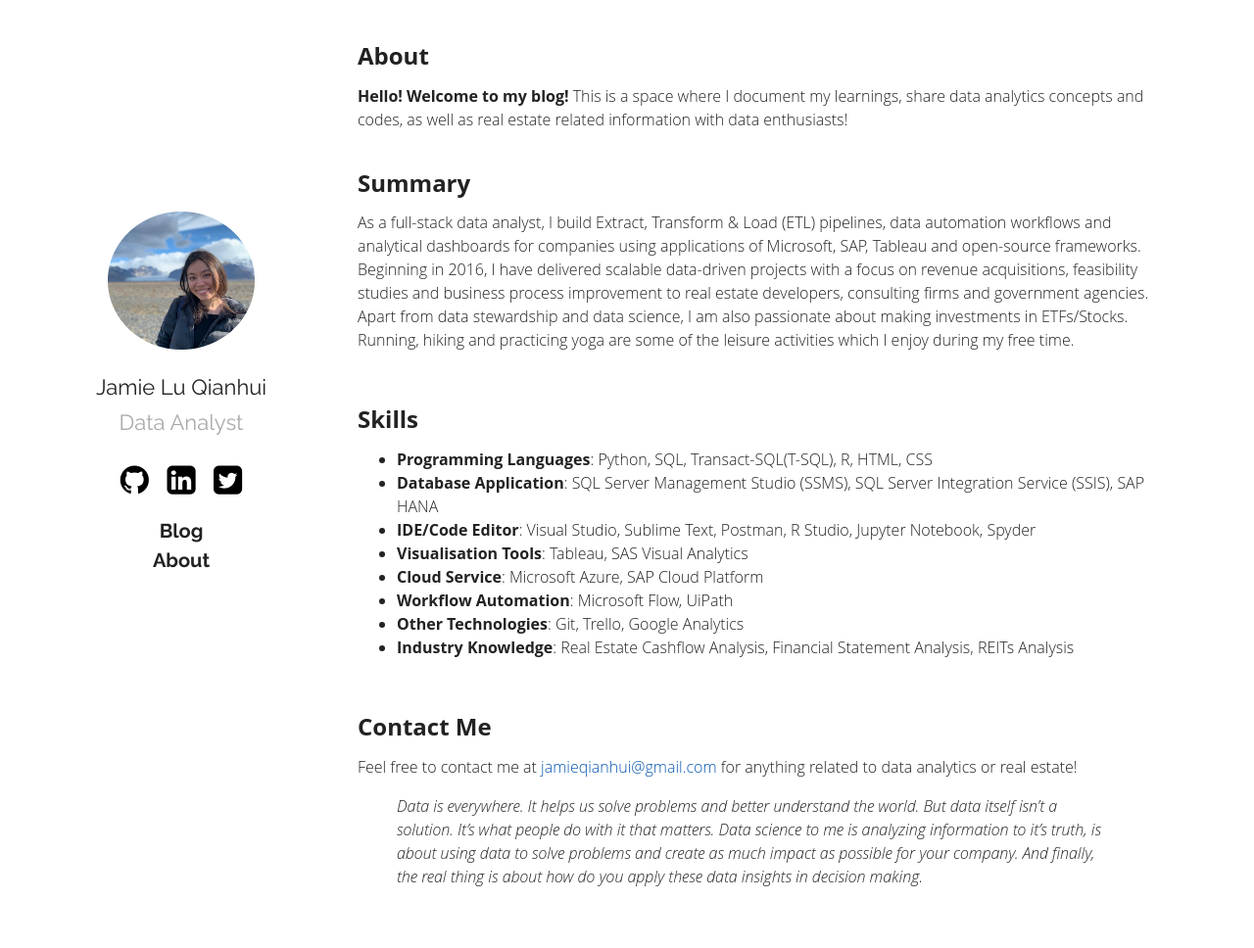
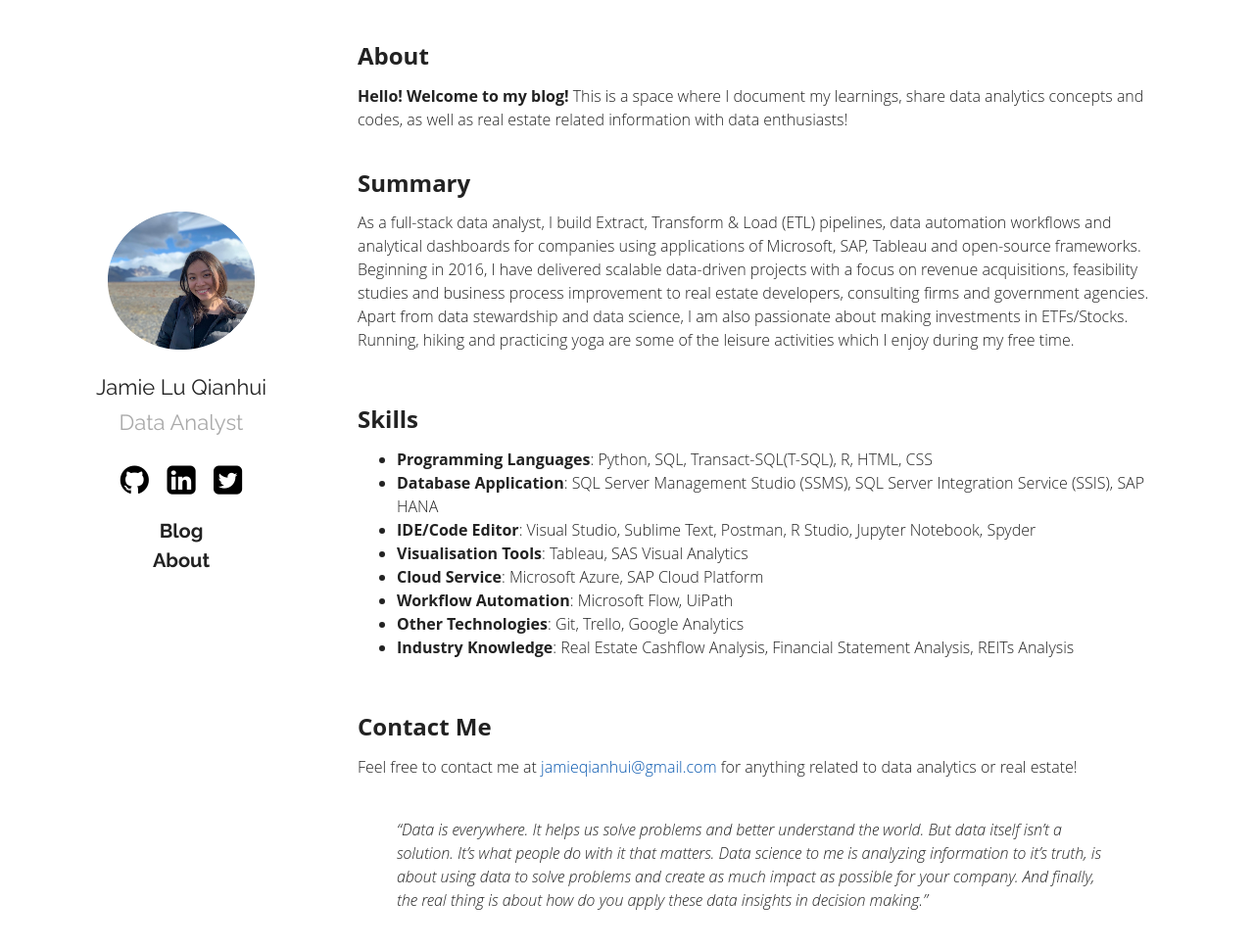
Before and after one commit to jamieqianhui/jamieqianhui.github.io, a Jekyll site: the page built from about.md, in a window 1280 px wide and 976 px high. Shown: the top 968 px of the window at 98% size. Built offline with Jekyll 4.4.1, drawn with Linux system fonts in a browser that asks for light colours.

Commit message:
updated about section

```diff
--- a/about.md
+++ b/about.md
@@ -31,8 +31,9 @@ As a full-stack data analyst, I build Extract, Transform & Load (ETL) pipelines,
 ## Contact Me
 
 Feel free to contact me at [jamieqianhui@gmail.com][email-add] for anything related to data analytics or real estate!
-
-> *Data is everywhere. It helps us solve problems and better understand the world. But data itself isn't a solution. It's what people do with it that matters. Data science to me is analyzing information to it's truth, is about using data to solve problems and create as much impact as possible for your company. And finally, the real thing is about how do you apply these data insights in decision making.*
+<br>
+<br>
+> *"Data is everywhere. It helps us solve problems and better understand the world. But data itself isn't a solution. It's what people do with it that matters. Data science to me is analyzing information to it's truth, is about using data to solve problems and create as much impact as possible for your company. And finally, the real thing is about how do you apply these data insights in decision making."*
 
 [email-add]: jamieqianhui@gmail.com
 [Linkedin]: https://www.linkedin.com/in/jamieluqianhui
```
